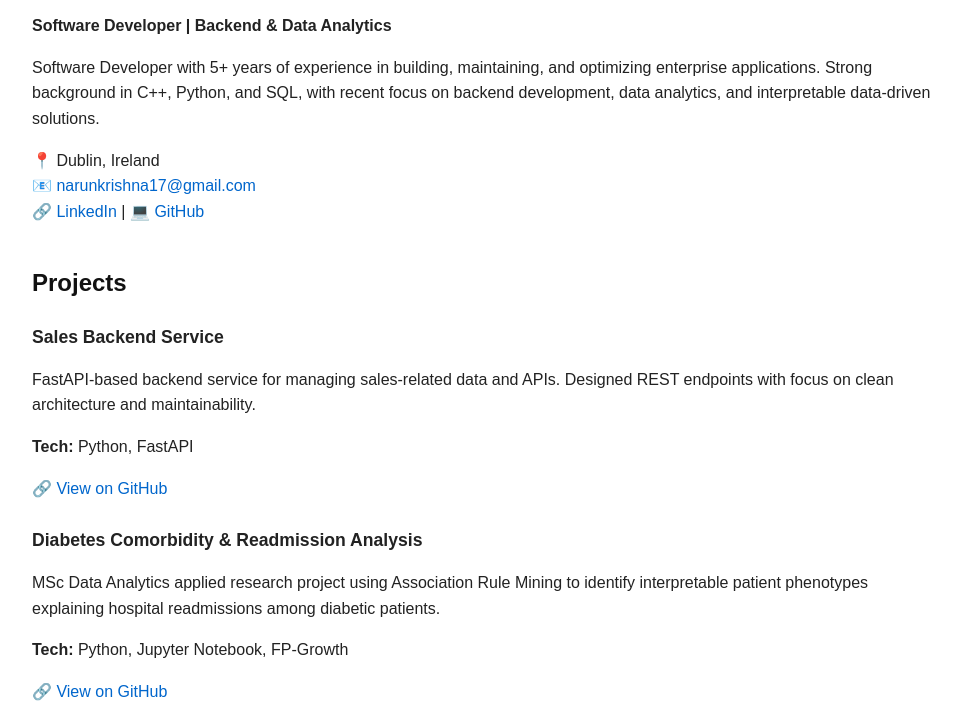
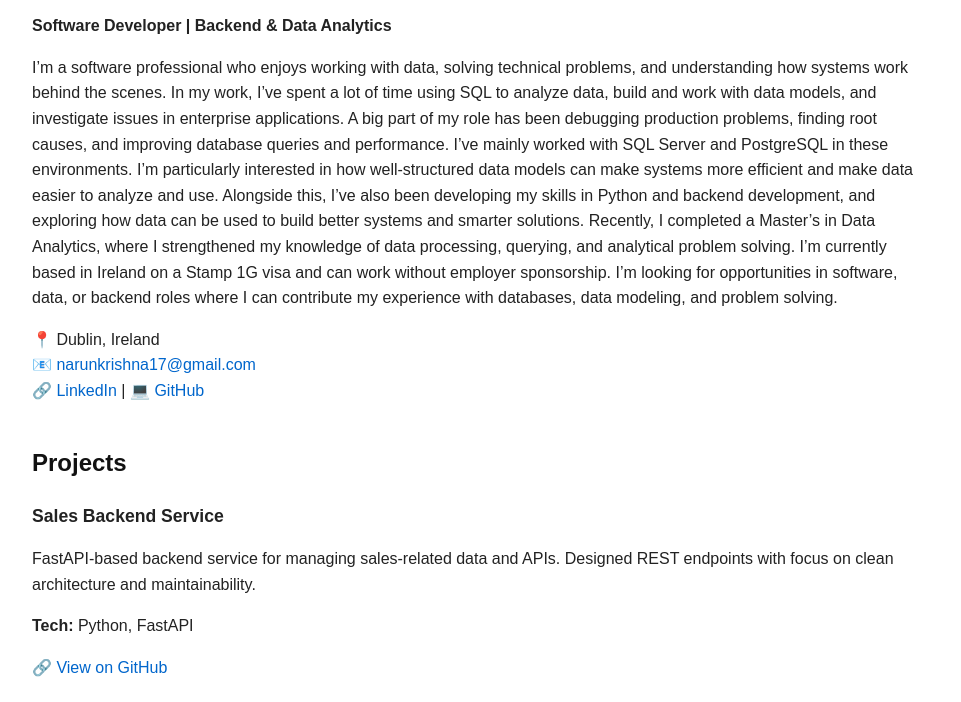
Before and after one commit to ARUNAK17/ARUNAK17.github.io, a plain HTML site: page index.html in a window 1280 px wide. Shown: the part 94-796 px from the top of the page, without its empty margins (158-1119 px from the left). Drawn offline with Linux system fonts and the light colour scheme.

Commit message:
Update index.html

```diff
--- a/index.html
+++ b/index.html
@@ -56,9 +56,12 @@
   <h1>Arunkrishna Narayanamoorthy</h1>
   <p><strong>Software Developer | Backend & Data Analytics</strong></p>
   <p>
-    Software Developer with 5+ years of experience in building, maintaining, and optimizing
-    enterprise applications. Strong background in C++, Python, and SQL, with recent focus on
-    backend development, data analytics, and interpretable data-driven solutions.
+  I’m a software professional who enjoys working with data, solving technical problems, and understanding how systems work behind the scenes.
+  In my work, I’ve spent a lot of time using SQL to analyze data, build and work with data models, and investigate issues in enterprise applications. A big part of my role has been debugging production problems, finding root causes, and improving database queries and performance. I’ve mainly worked with SQL Server and PostgreSQL in these environments.
+  I’m particularly interested in how well-structured data models can make systems more efficient and make data easier to analyze and use.
+  Alongside this, I’ve also been developing my skills in Python and backend development, and exploring how data can be used to build better systems and smarter solutions.
+  Recently, I completed a Master’s in Data Analytics, where I strengthened my knowledge of data processing, querying, and analytical problem solving.
+  I’m currently based in Ireland on a Stamp 1G visa and can work without employer sponsorship. I’m looking for opportunities in software, data, or backend roles where I can contribute my experience with databases, data modeling, and problem solving.
   </p>
 
   <p>
```
